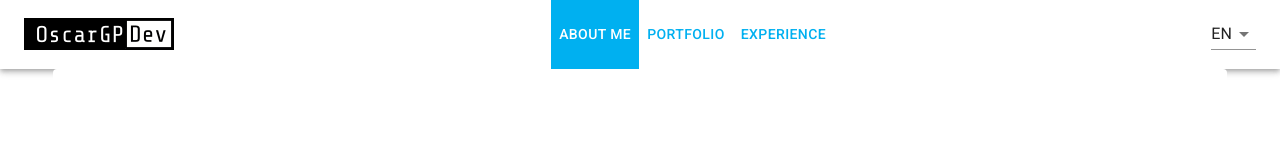
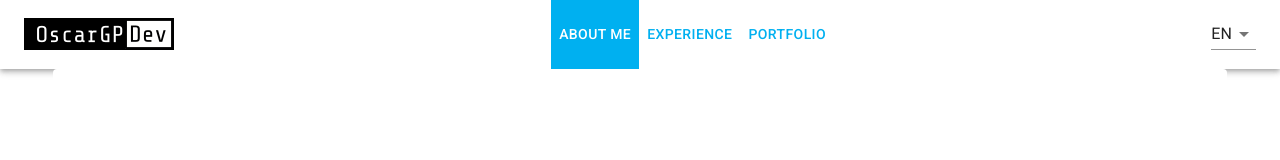
Before and after one commit to OscarGPDev/OscarGPDev, a React (Create React App) app: page / in a window 1280 px wide. Shown: the top 160 px of the page. Built offline with nearby package versions, Linux system fonts and the light colour scheme; a web font is replaced by a local one.

Commit message:
pages restructuration

```diff
--- a/src/components/MainHeader/MainHeader.js
+++ b/src/components/MainHeader/MainHeader.js
@@ -90,6 +90,19 @@ const MainHeader = () => {
                             </NavLink>
                             <NavLink
                                 style={{textDecoration: "none", color: "#00b0f0"}}
+                                to={`/experience`}
+
+                            >
+                                <MenuItem key="header_menu_experience" onClick={handleCloseNavMenu}
+                                          sx={{
+                                              backgroundColor: location.pathname === "/experience" ? "#00b0f0" : "#fff",
+                                              color: location.pathname === "/experience" ? "#fff" : "#00b0f0"
+                                          }}>
+                                    <Typography textAlign="center">{translate("header_menu_experience")}</Typography>
+                                </MenuItem>
+                            </NavLink>
+                            <NavLink
+                                style={{textDecoration: "none", color: "#00b0f0"}}
                                 to={`/portfolio`}
 
                             >
@@ -99,19 +112,6 @@ const MainHeader = () => {
                                               color: location.pathname === "/portfolio" ? "#fff" : "#00b0f0"
                                           }}>
                                     <Typography textAlign="center">{translate("header_menu_portfolio")}</Typography>
-                                </MenuItem>
-                            </NavLink>
-                            <NavLink
-                                style={{textDecoration: "none", color: "#00b0f0"}}
-                                to={`/experience`}
-
-                            >
-                                <MenuItem key="header_menu_experience" onClick={handleCloseNavMenu}
-                                          sx={{
-                                              backgroundColor: location.pathname === "/experience" ? "#00b0f0" : "#fff",
-                                              color: location.pathname === "/experience" ? "#fff" : "#00b0f0"
-                                          }}>
-                                    <Typography textAlign="center">{translate("header_menu_experience")}</Typography>
                                 </MenuItem>
                             </NavLink>
                         </Menu>
@@ -139,6 +139,26 @@ const MainHeader = () => {
                         <NavLink
                             style={{
                                 ...navLinkStyles,
+                                backgroundColor: location.pathname === "/experience" ? "#00b0f0" : '#fff'
+                            }}
+                            to={`/experience`}
+
+                        >
+                            <Button
+                                key="header_menu_experience"
+                                onClick={handleCloseNavMenu}
+                                sx={{
+                                    my: 2,
+                                    display: 'block',
+                                    color: location.pathname === "/experience" ? "#fff" : '#00b0f0'
+                                }}
+                            >
+                                {translate("header_menu_experience")}
+                            </Button>
+                        </NavLink>
+                        <NavLink
+                            style={{
+                                ...navLinkStyles,
                                 backgroundColor: location.pathname === "/portfolio" ? "#00b0f0" : '#fff'
                             }}
                             to={`/portfolio`}
@@ -156,26 +176,6 @@ const MainHeader = () => {
                                 {translate("header_menu_portfolio")}
                             </Button>
                         </NavLink>
-                        <NavLink
-                            style={{
-                                ...navLinkStyles,
-                                backgroundColor: location.pathname === "/experience" ? "#00b0f0" : '#fff'
-                            }}
-                            to={`/experience`}
-
-                        >
-                            <Button
-                                key="header_menu_experience"
-                                onClick={handleCloseNavMenu}
-                                sx={{
-                                    my: 2,
-                                    display: 'block',
-                                    color: location.pathname === "/experience" ? "#fff" : '#00b0f0'
-                                }}
-                            >
-                                {translate("header_menu_experience")}
-                            </Button>
-                        </NavLink>
                     </Box>
 
                     <Box sx={{flexGrow: 0}}>
```
Also changed, not shown: src/routes.js (+7 -15 lines).
